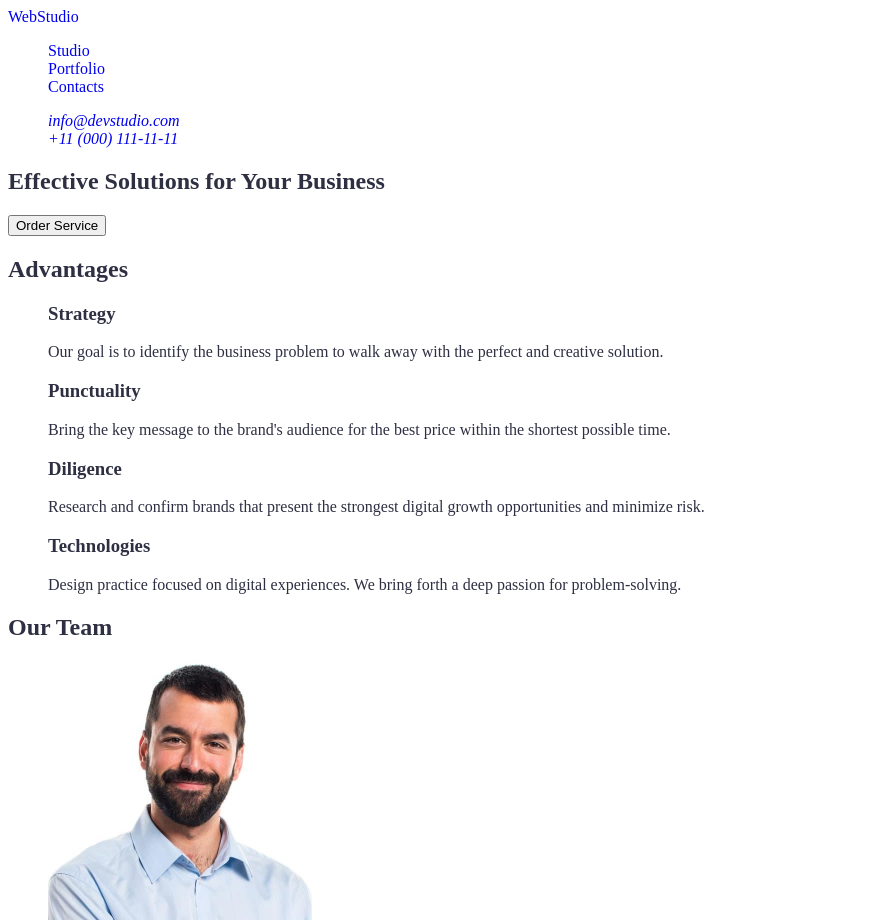
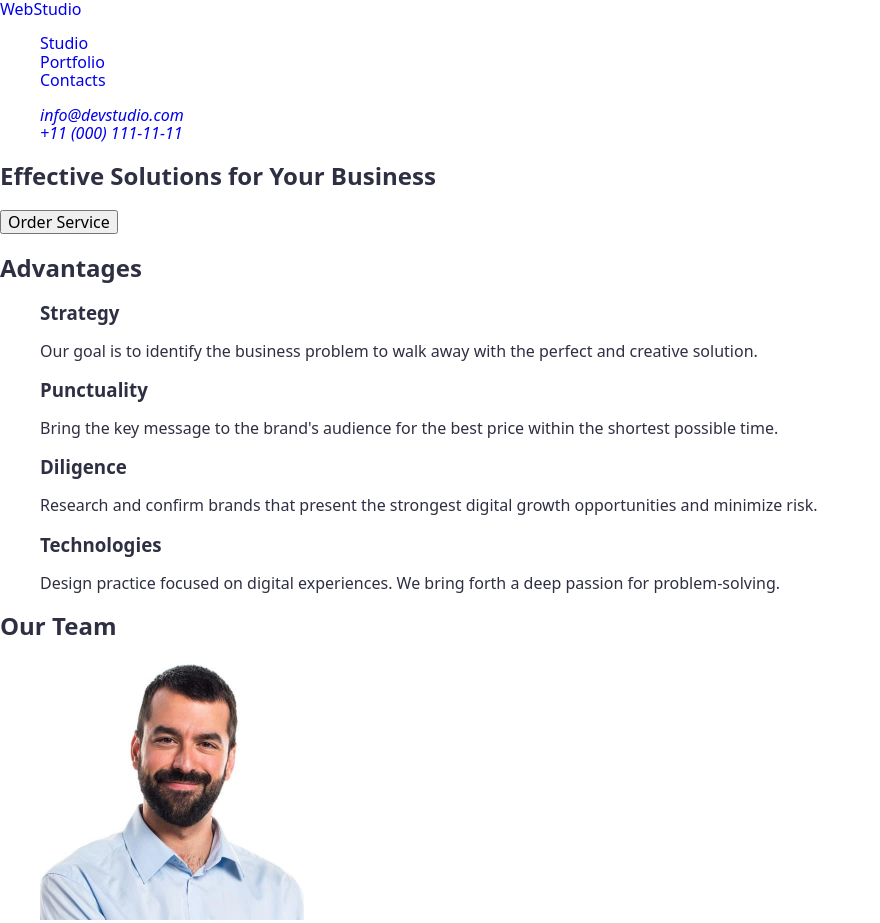
Before and after one commit to Maks-Onyshchenko13051927101261/goit-markup-hw-02, a plain HTML site: page index.html in a window 1280 px wide. Shown: the top 923 px of the page, without its empty margins (0-880 px from the left). Drawn offline with nearby package versions, Linux system fonts and the light colour scheme.

Commit message:
add head

```diff
--- a/index.html
+++ b/index.html
@@ -9,8 +9,8 @@
     <link rel="preconnect" href="https://fonts.gstatic.com" crossorigin>
     <link href="https://fonts.googleapis.com/css2?family=Raleway:ital@0;1&family=Roboto:wght@400;500;700&display=swap"
         rel="stylesheet">
+    <link rel="stylesheet" href="https://cdnjs.cloudflare.com/ajax/libs/modern-normalize/2.0.0/modern-normalize.min.css">
     <link rel="stylesheet" href="./css/styles.css" />
-
 </head>
 <body>
     <!--================HEDER================-->
```
